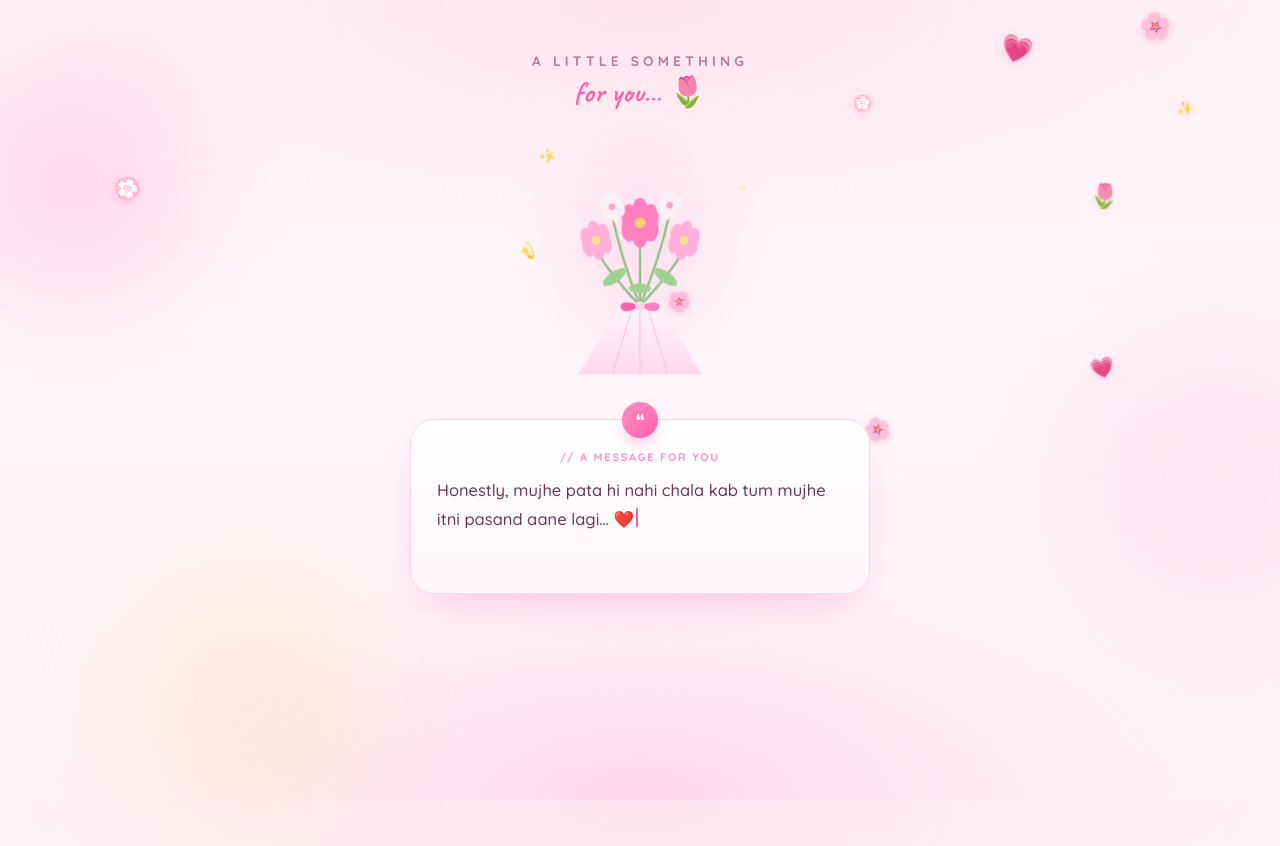
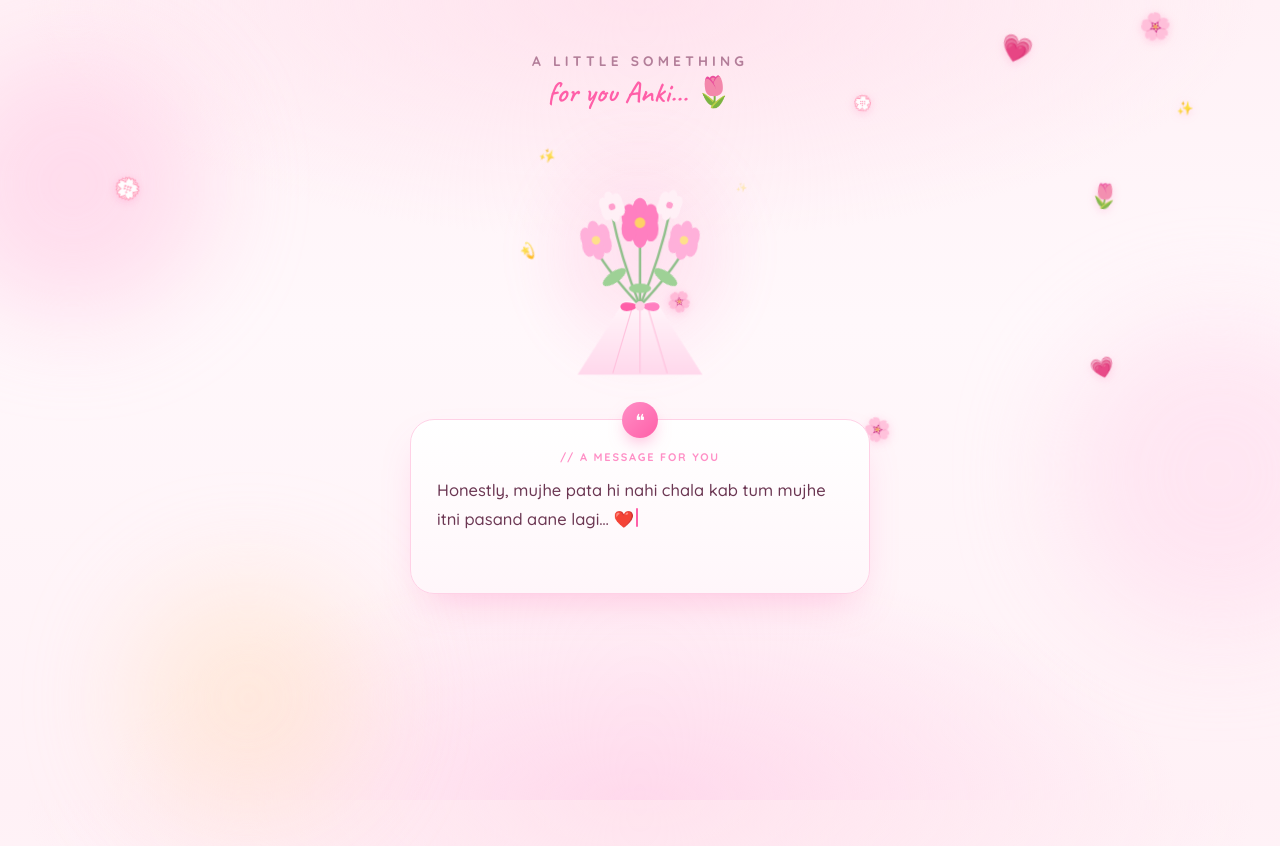
Before and after one commit to PrashantBTech/For-you, a plain HTML site: page index.html in a window 1280 px wide. Drawn offline with Linux system fonts and the light colour scheme.

Commit message:
Update greeting text in index.html

```diff
--- a/index.html
+++ b/index.html
@@ -511,7 +511,7 @@
 
   <main class="page">
 
-    <p class="greet"><b>a little something</b>for you… 🌷</p>
+    <p class="greet"><b>a little something</b>for you Anki… 🌷</p>
 
     <div class="bouquet-wrap" aria-hidden="true">
       <div class="bouquet-inner float-bouquet">
```
